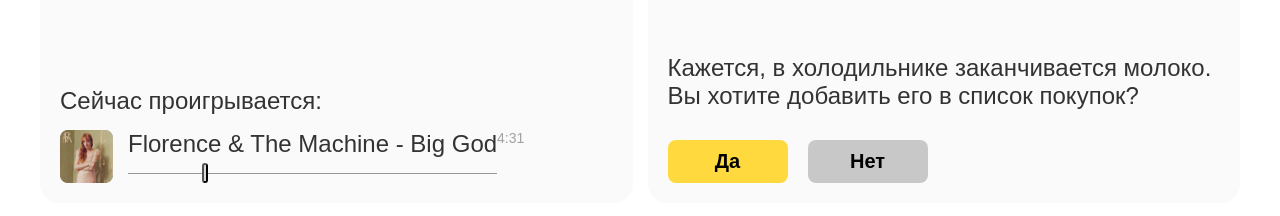
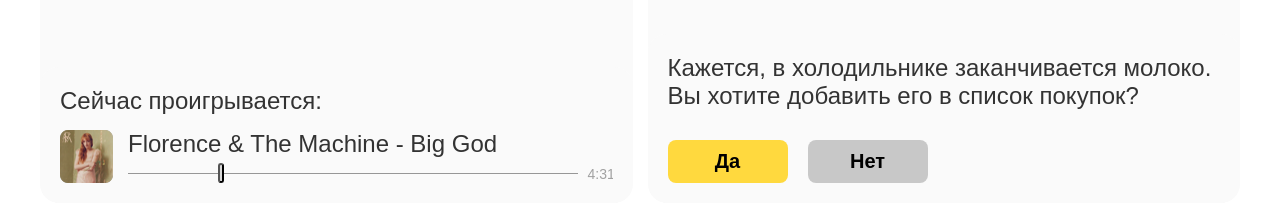
Before and after one commit to KatyaMatya21/ya_adaptive, a website: page source/index.html in a window 1280 px wide. Shown: the part 1220-1436 px from the top of the page. Drawn offline with nearby package versions, Linux system fonts and the light colour scheme; files that its build step writes are made by us from their sources.

Commit message:
Улучшает плеер

```diff
--- a/source/index.html
+++ b/source/index.html
@@ -317,13 +317,13 @@
         <div class="player__content">
           <div class="player__song">
             <img src="images/album-cover.png" width="53" height="52" alt="Обложка альбома">
-            <div>
+            <div class="player__right">
               <p class="player__name">Florence & The Machine - Big God</p>
               <div class="player__progress">
                 <button class="player__button"><span class="visually-hidden">Перемотка</span></button>
               </div>
+              <span class="player__time">4:31</span>
             </div>
-            <span class="player__time">4:31</span>
           </div>
           <div class="player__controls"></div>
         </div>
--- a/source/less/block/player.less
+++ b/source/less/block/player.less
@@ -8,11 +8,20 @@
   margin-bottom: 15px;
 }
 
+.player__right {
+  position: relative;
+
+  width: 100%;
+
+  overflow: hidden;
+}
+
 .player__song {
   display: flex;
 
   img {
     width: 53px;
+    min-width: 53px;
     height: 53px;
     margin-right: 15px;
   }
@@ -23,6 +32,7 @@
 
   display: block;
   width: 100%;
+  max-width: calc(100% - 35px);
   height: 1px;
   margin-top: 15px;
 
@@ -30,12 +40,17 @@
 }
 
 .player__name {
+  max-width: calc(100% - 30px);
   margin: 0;
+
+  overflow: hidden;
+
+  white-space: nowrap;
+  text-overflow: ellipsis;
 }
 
 .player__button {
   position: absolute;
-
   top: -10px;
   left: 20%;
 
@@ -57,5 +72,16 @@
   .font-size(14);
   .line-height(17);
 
+  position: absolute;
+  right: -15px;
+  bottom: 8px;
+
+  display: block;
+  width: 40px;
+
   color: #a1a1a1;
+
+  @media (min-width: @tablet) {
+    bottom: 0;
+  }
 }
```
